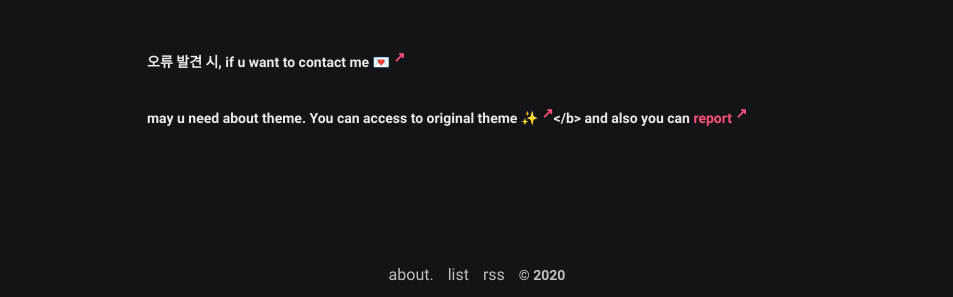
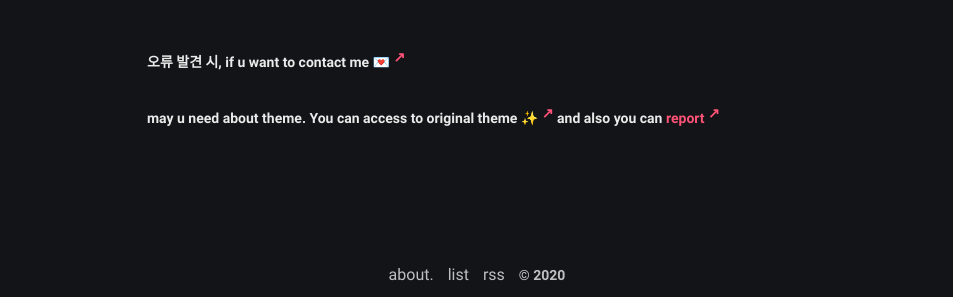
Before and after one commit to iwdstry/yeieje, a Jekyll site: the page built from about.md, in a window 1280 px wide. Shown: the part 772-1069 px from the top of the page, without its empty margins (163-1116 px from the left). Built offline with Jekyll 4.4.1, drawn with Linux system fonts in a browser that asks for light colours.

Commit message:
Update about.md

```diff
--- a/about.md
+++ b/about.md
@@ -21,4 +21,4 @@ comments: false
 
 <small> 게시글란에 댓글창은 너무 못생겨서.. </small>
 ###### **오류 발견 시, if u want to contact me [💌](https://twitter.com/yeieje2){: target="_blank"}**
-###### may u need about theme. You can access to original theme [✨](https://github.com/piharpi/jekyll-klise){: target="_blank"}</b> and also you can [report](http://github.com/piharpi/jekyll-klise/issues/new){: target="_blank"}
+###### may u need about theme. You can access to original theme [✨](https://github.com/piharpi/jekyll-klise){: target="_blank"} and also you can [report](http://github.com/piharpi/jekyll-klise/issues/new){: target="_blank"}
```
